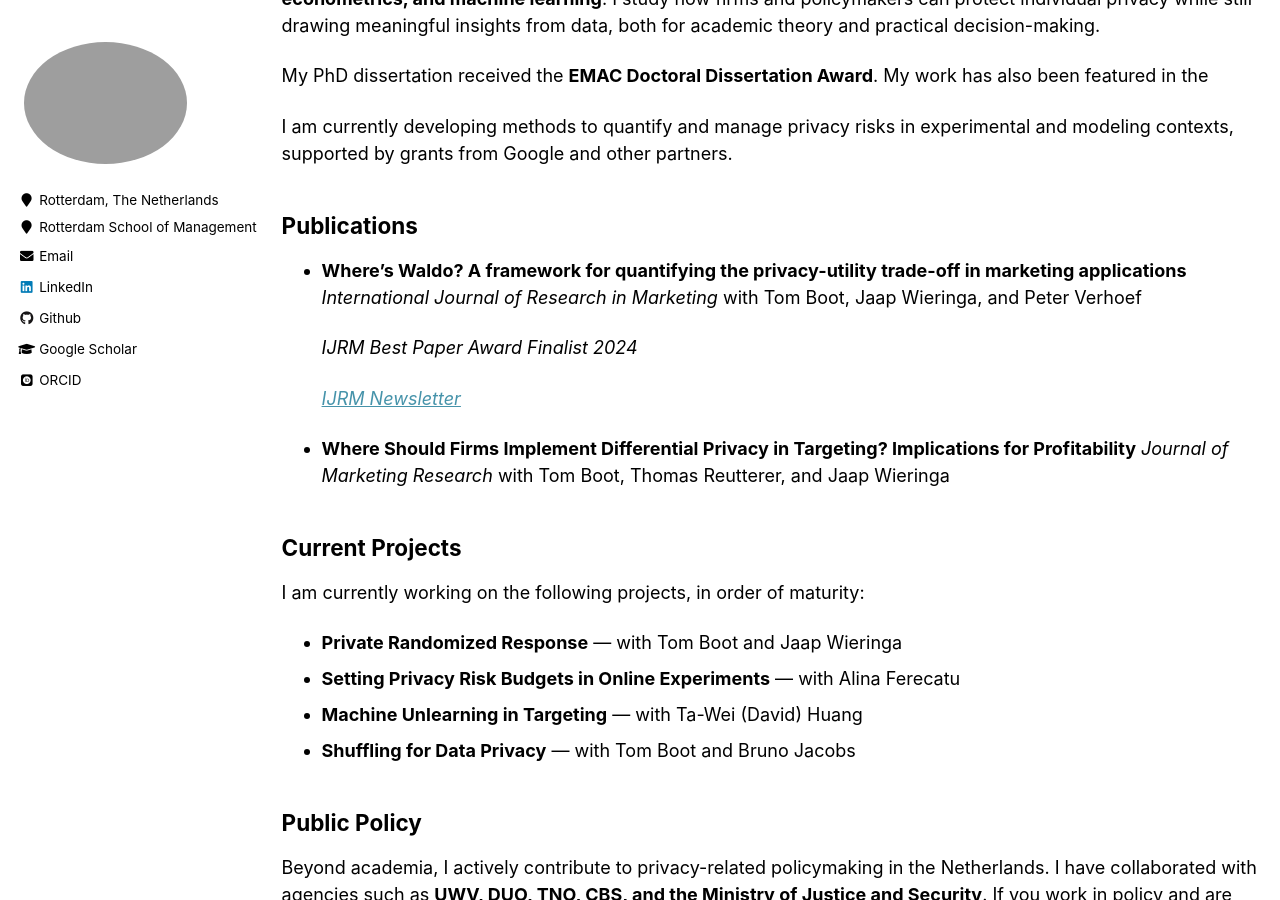
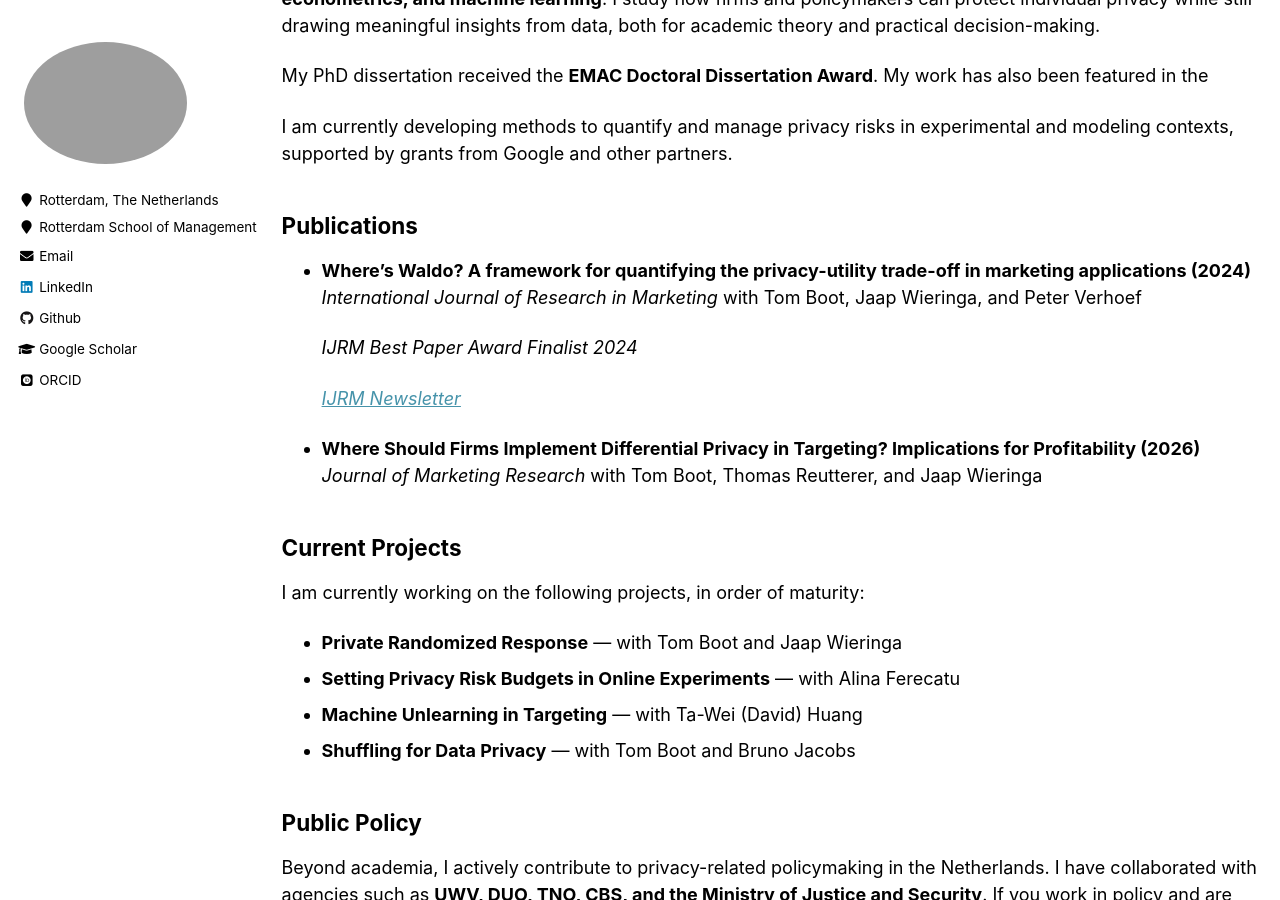
Before and after one commit to GilianPonte/gilianponte.github.io, a Jekyll site: the page built from _pages/year-archive.md, in a window 1280 px wide and 900 px high, scrolled down 322 px. Built offline with Jekyll 4.4.1, drawn with Linux system fonts in a browser that asks for light colours; some web fonts are replaced.

Commit message:
Update year-archive.md

```diff
--- a/_pages/year-archive.md
+++ b/_pages/year-archive.md
@@ -20,7 +20,7 @@ I am currently developing methods to quantify and manage privacy risks in experi
 
 ## Publications
 
-- **Where’s Waldo? A framework for quantifying the privacy-utility trade-off in marketing applications**
+- **Where’s Waldo? A framework for quantifying the privacy-utility trade-off in marketing applications (2024)**
   *International Journal of Research in Marketing*
   with Tom Boot, Jaap Wieringa, and Peter Verhoef
 
@@ -28,7 +28,7 @@ I am currently developing methods to quantify and manage privacy risks in experi
 
   *[IJRM Newsletter](https://www.ijrm-newsletter.com/post/finding-privacy-in-a-crowd-the-where-s-waldo-effect-in-marketing-analytics)*
 
-- **Where Should Firms Implement Differential Privacy in Targeting? Implications for Profitability**
+- **Where Should Firms Implement Differential Privacy in Targeting? Implications for Profitability (2026)**
   *Journal of Marketing Research*
   with Tom Boot, Thomas Reutterer, and Jaap Wieringa
 
```
